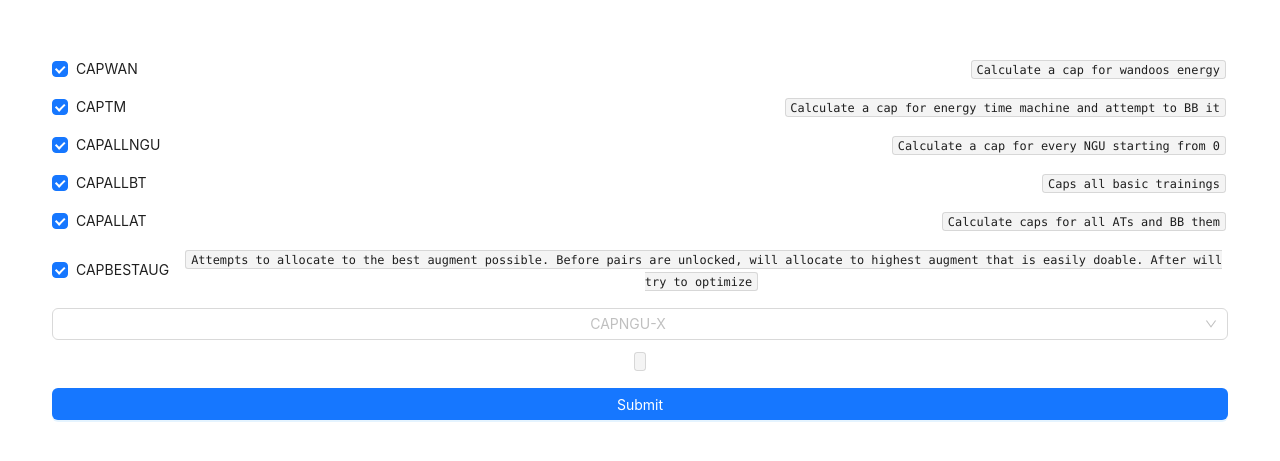
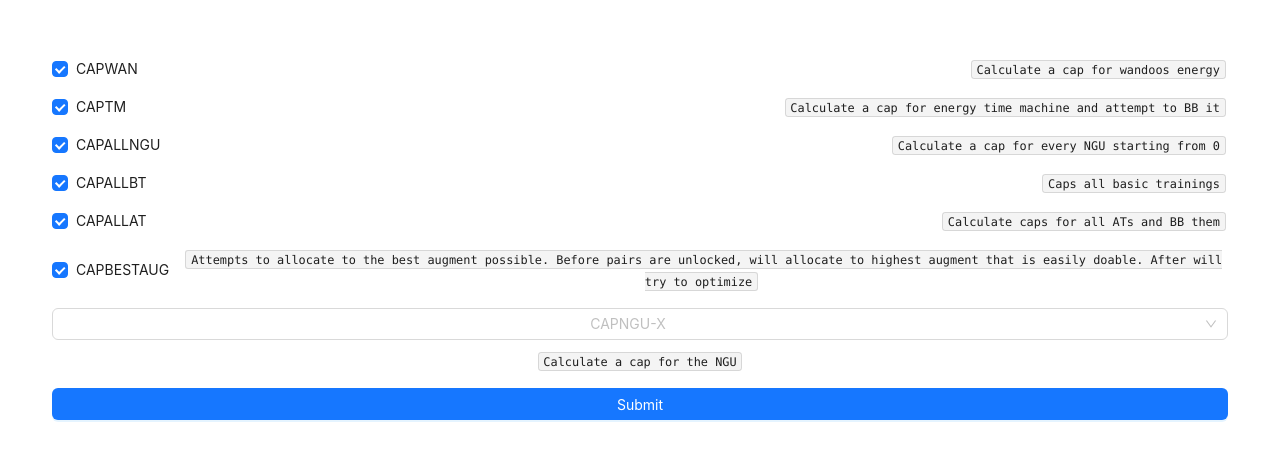
Before and after one commit to RdotSilva/TypeScript-React-Vite-NGU-Profile-Helper, a React (Vite) app: page / in a window 1280 px wide. Shown: the part 161-622 px from the top of the page. Built offline with nearby package versions, Linux system fonts and the light colour scheme.

Commit message:
Add new description for CAPNGUX

```diff
--- a/src/components/CheckForm/CheckForm.tsx
+++ b/src/components/CheckForm/CheckForm.tsx
@@ -73,7 +73,11 @@ const CheckForm = () => {
           defaultValue={defaultValues.CAPBESTAUG}
         />
 
-        <SelectFormItem name={EnergyCapFieldNames.CAPNGUX} control={control} />
+        <SelectFormItem
+          name={EnergyCapFieldNames.CAPNGUX}
+          control={control}
+          description={EnergyCapFieldDescriptions.CAPNGUX}
+        />
 
         <Button type="primary" htmlType="submit">
           Submit
```
